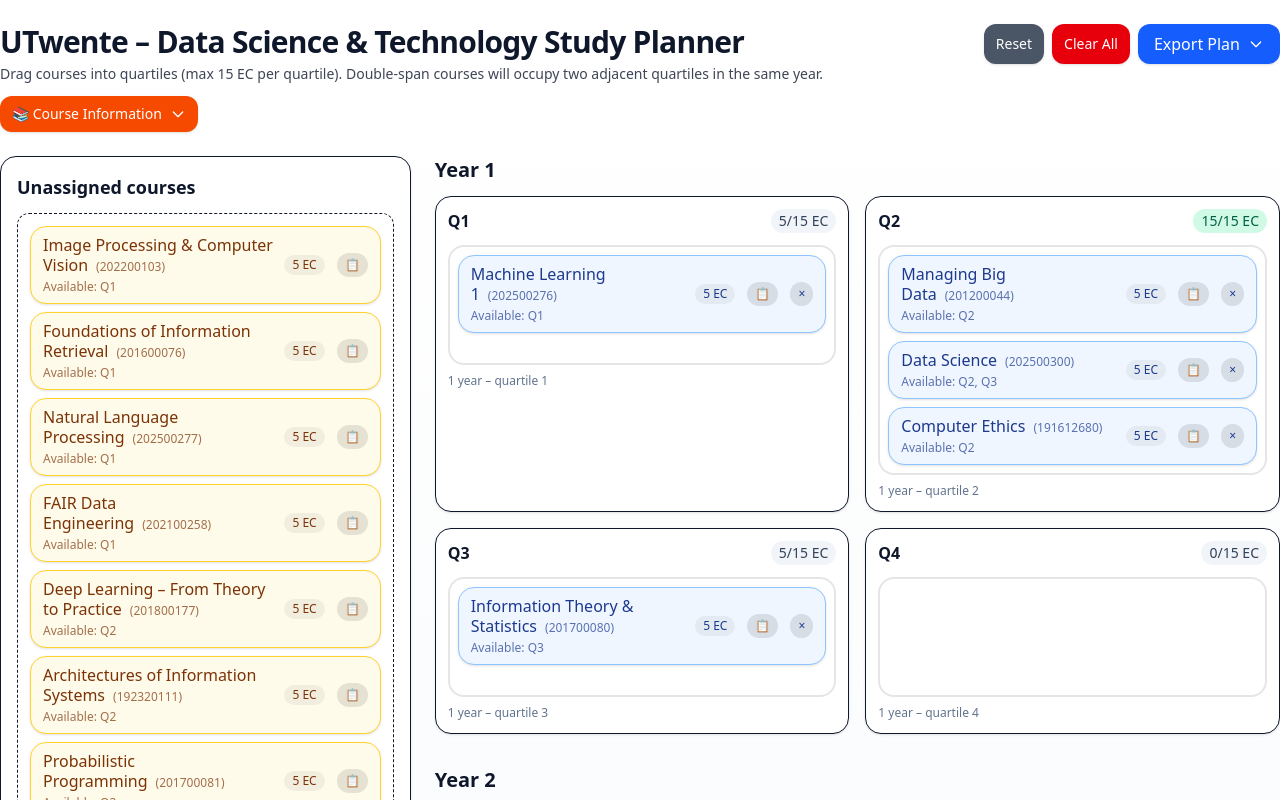
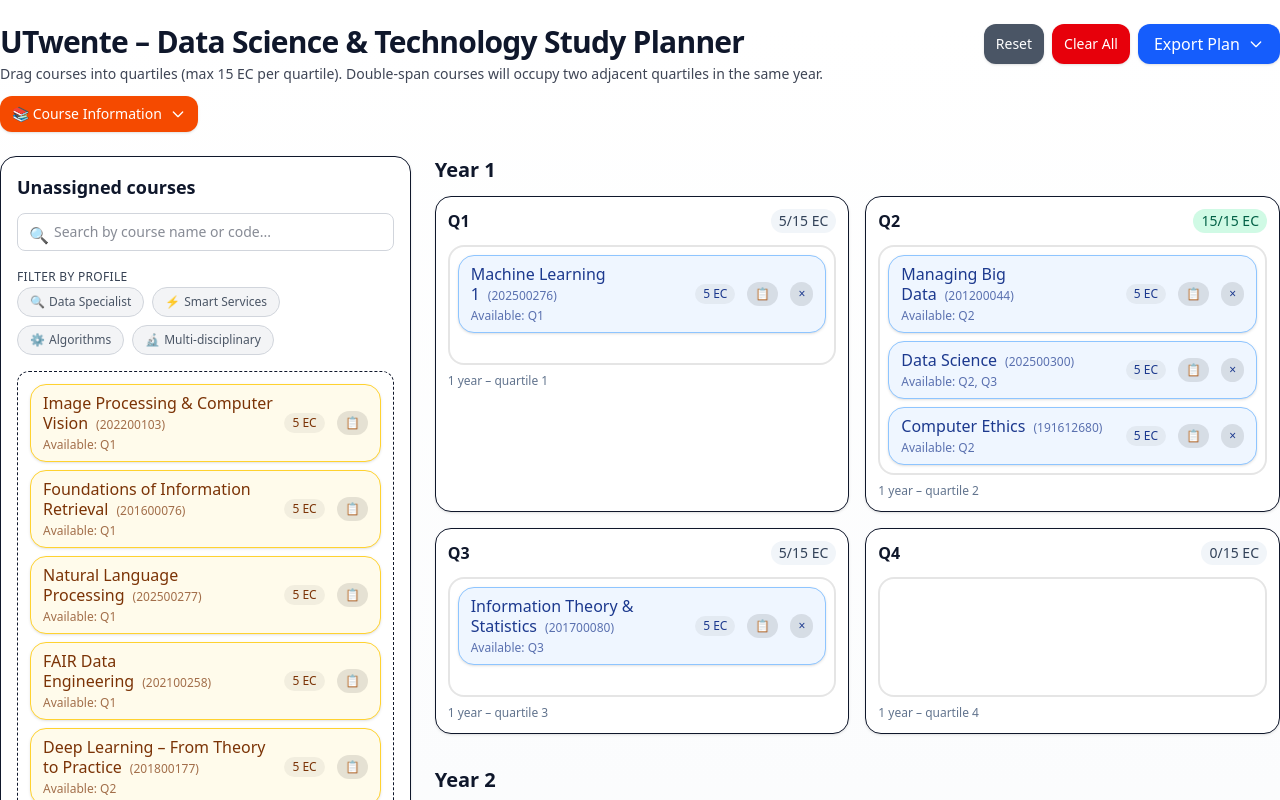
Before and after one commit to StanislavLevendeev/utwente-studyplan-assembler, a React (Vite) app: page / in a window 1280 px wide. Shown: the top 800 px of the page. Built offline with nearby package versions, Linux system fonts and the light colour scheme.

Commit message:
Added a search bar and filtering by profile

```diff
--- a/src/components/DSTStudyPlanner.tsx
+++ b/src/components/DSTStudyPlanner.tsx
@@ -1,5 +1,5 @@
 import React, { useMemo, useState, useEffect } from "react";
-import { SlotId, Course } from "../types/Course";
+import { SlotId, Course, DataScienceProfile } from "../types/Course";
 import { ALL_COURSES } from "../data/courseData";
 import { saveToLocalStorage, loadFromLocalStorage } from "../utils/storage";
 import { initialAssignments } from "../utils/initialState";
@@ -9,6 +9,7 @@
   unassign,
   isHighlightedForSlot
 } from "../utils/plannerUtils";
+import { filterCourses } from "../utils/filterUtils";
 import { Header } from "./Header";
 import { UnassignedCourses } from "./UnassignedCourses";
 import { Legend } from "./Legend";
@@ -40,6 +41,10 @@
   const [notice, setNotice] = useState<string | null>(null);
   const [highlightedSlot, setHighlightedSlot] = useState<SlotId | null>(null);
 
+  // Filter state
+  const [searchTerm, setSearchTerm] = useState<string>("");
+  const [selectedProfiles, setSelectedProfiles] = useState<DataScienceProfile[]>([]);
+
   // Save to localStorage whenever assignments change
   useEffect(() => {
     saveToLocalStorage(assignments);
@@ -49,6 +54,12 @@
 
   const assignedIds = new Set(Object.keys(assignments));
   const unassigned = courses.filter((c) => !assignedIds.has(c.id));
+
+  // Apply filters to unassigned courses
+  const filteredUnassigned = useMemo(() =>
+    filterCourses(unassigned, searchTerm, selectedProfiles),
+    [unassigned, searchTerm, selectedProfiles]
+  );
 
   const ecMap = perQuartileEc(assignments, courses);
 
@@ -79,6 +90,19 @@
     }, 30000);
   };
 
+  const handleProfileToggle = (profile: DataScienceProfile) => {
+    setSelectedProfiles(prev =>
+      prev.includes(profile)
+        ? prev.filter(p => p !== profile)
+        : [...prev, profile]
+    );
+  };
+
+  const handleClearFilters = () => {
+    setSearchTerm("");
+    setSelectedProfiles([]);
+  };
+
   return (
     <div className="w-full bg-gradient-to-b from-white to-slate-50 text-slate-900 mt-6">
       <div className="mx-auto max-w-7xl">
@@ -96,11 +120,16 @@
           <aside className="col-span-12 lg:col-span-4 flex flex-col">
             <div className="flex flex-col h-full space-y-6">
               <UnassignedCourses
-                unassigned={unassigned}
+                unassigned={filteredUnassigned}
                 highlightedSlot={highlightedSlot}
                 assignments={assignments}
                 setAssignments={setAssignments}
                 isHighlightedForSlot={isHighlightedForSlot}
+                searchTerm={searchTerm}
+                onSearchChange={setSearchTerm}
+                selectedProfiles={selectedProfiles}
+                onProfileToggle={handleProfileToggle}
+                onClearFilters={handleClearFilters}
               />
 
               <Legend />
--- /dev/null
+++ b/src/components/SearchAndFilter.tsx
@@ -0,0 +1,99 @@
+ import React from "react";
+import { DataScienceProfile } from "../types/Course";
+import { profileStyle } from "../styles/courseStyles";
+
+interface SearchAndFilterProps {
+  searchTerm: string;
+  onSearchChange: (term: string) => void;
+  selectedProfiles: DataScienceProfile[];
+  onProfileToggle: (profile: DataScienceProfile) => void;
+  onClearFilters: () => void;
+}
+
+export const SearchAndFilter: React.FC<SearchAndFilterProps> = ({
+  searchTerm,
+  onSearchChange,
+  selectedProfiles,
+  onProfileToggle,
+  onClearFilters
+}) => {
+  const allProfiles: DataScienceProfile[] = [
+    "data-specialist",
+    "smart-services",
+    "algorithms",
+    "multi-disciplinary"
+  ];
+
+  const hasActiveFilters = searchTerm.length > 0 || selectedProfiles.length > 0;
+
+  return (
+    <div className="space-y-3 mb-4">
+      {/* Search Bar */}
+      <div className="relative">
+        <input
+          type="text"
+          placeholder="Search by course name or code..."
+          value={searchTerm}
+          onChange={(e) => onSearchChange(e.target.value)}
+          className="w-full px-3 py-2 pl-9 text-sm border border-gray-300 rounded-lg focus:ring-2 focus:ring-blue-500 focus:border-blue-500 outline-none"
+        />
+        <div className="absolute left-3 top-2.5 text-gray-400">
+          🔍
+        </div>
+        {searchTerm && (
+          <button
+            onClick={() => onSearchChange("")}
+            className="absolute right-3 top-2.5 text-gray-400 hover:text-gray-600"
+          >
+            ×
+          </button>
+        )}
+      </div>
+
+      {/* Profile Filters */}
+      <div className="space-y-2">
+        <label className="text-xs font-medium text-gray-700 uppercase tracking-wide">
+          Filter by Profile
+        </label>
+        <div className="flex flex-wrap gap-2">
+          {allProfiles.map((profile) => {
+            const isSelected = selectedProfiles.includes(profile);
+            const style = profileStyle[profile];
+
+            return (
+              <button
+                key={profile}
+                onClick={() => onProfileToggle(profile)}
+                className={`inline-flex items-center gap-1 px-3 py-1.5 rounded-full text-xs border transition-all ${
+                  isSelected
+                    ? `${style.color} ring-2 ring-offset-1 ring-gray-400`
+                    : 'bg-gray-100 border-gray-300 text-gray-600 hover:bg-gray-200'
+                }`}
+              >
+                <span>{style.icon}</span>
+                {style.label}
+              </button>
+            );
+          })}
+        </div>
+      </div>
+
+      {/* Clear Filters */}
+      {hasActiveFilters && (
+        <div className="flex justify-between items-center text-xs">
+          <span className="text-gray-500">
+            {searchTerm && `Searching: "${searchTerm}"`}
+            {searchTerm && selectedProfiles.length > 0 && " • "}
+            {selectedProfiles.length > 0 && `${selectedProfiles.length} profile${selectedProfiles.length > 1 ? 's' : ''} selected`}
+          </span>
+          <button
+            onClick={onClearFilters}
+            className="text-blue-600 hover:text-blue-800 font-medium"
+          >
+            Clear all
+          </button>
+        </div>
+      )}
+    </div>
+  );
+};
--- a/src/components/UnassignedCourses.tsx
+++ b/src/components/UnassignedCourses.tsx
@@ -1,7 +1,8 @@
 import React from "react";
-import { Course, SlotId } from "../types/Course";
+import { Course, SlotId, DataScienceProfile } from "../types/Course";
 import { typeStyle } from "../styles/courseStyles";
 import { CourseCard } from "./CourseCard";
+import { SearchAndFilter } from "./SearchAndFilter";
 import { motion, AnimatePresence } from "framer-motion";
 import { unassign } from "../utils/plannerUtils";
 
@@ -11,6 +12,11 @@
   assignments: Record<string, SlotId[]>;
   setAssignments: (assignments: Record<string, SlotId[]>) => void;
   isHighlightedForSlot: (course: Course, slot: SlotId | null) => boolean;
+  searchTerm: string;
+  onSearchChange: (term: string) => void;
+  selectedProfiles: DataScienceProfile[];
+  onProfileToggle: (profile: DataScienceProfile) => void;
+  onClearFilters: () => void;
 }
 
 export const UnassignedCourses: React.FC<UnassignedCoursesProps> = ({
@@ -18,13 +24,27 @@
   highlightedSlot,
   assignments,
   setAssignments,
-  isHighlightedForSlot
+  isHighlightedForSlot,
+  searchTerm,
+  onSearchChange,
+  selectedProfiles,
+  onProfileToggle,
+  onClearFilters
 }) => {
   return (
     <section className="rounded-2xl border bg-white shadow-sm p-4 flex-1 flex flex-col min-h-0">
       <h2 className="text-lg font-semibold mb-3">Unassigned courses</h2>
+
+      <SearchAndFilter
+        searchTerm={searchTerm}
+        onSearchChange={onSearchChange}
+        selectedProfiles={selectedProfiles}
+        onProfileToggle={onProfileToggle}
+        onClearFilters={onClearFilters}
+      />
+
       <div
-        className="rounded-xl border border-dashed p-3 flex-1 overflow-y-auto max-h-[75vh]"
+        className="rounded-xl border border-dashed p-3 flex-1 overflow-y-auto max-h-[60vh]"
         onDragOver={(e) => e.preventDefault()}
         onDrop={(e) => {
           const id = e.dataTransfer.getData("text/plain");
@@ -34,7 +54,12 @@
       >
         <div className="space-y-2">
           {unassigned.length === 0 && (
-            <div className="text-sm opacity-60">All courses are placed. Drag any card here to unassigned it.</div>
+            <div className="text-sm opacity-60">
+              {searchTerm || selectedProfiles.length > 0
+                ? "No courses match your filters. Try clearing filters or adjusting your search."
+                : "All courses are placed. Drag any card here to unassign it."
+              }
+            </div>
           )}
           <AnimatePresence>
             {unassigned.map((c) => (
--- /dev/null
+++ b/src/utils/filterUtils.ts
@@ -0,0 +1,26 @@
+import { Course, DataScienceProfile } from "../types/Course";
+
+/**
+ * Filter courses based on search term and selected profiles
+ */
+export const filterCourses = (
+  courses: Course[],
+  searchTerm: string,
+  selectedProfiles: DataScienceProfile[]
+): Course[] => {
+  return courses.filter((course) => {
+    // Search filter: check if search term matches course title or code
+    const matchesSearch = !searchTerm ||
+      course.title.toLowerCase().includes(searchTerm.toLowerCase()) ||
+      (course.code && course.code.toLowerCase().includes(searchTerm.toLowerCase()));
+
+    // Profile filter: if no profiles selected, show all courses
+    // If profiles selected, show courses that have at least one matching profile
+    // Also show courses without profiles (like required/advanced courses)
+    const matchesProfile = selectedProfiles.length === 0 ||
+      !course.profiles ||
+      course.profiles.some(profile => selectedProfiles.includes(profile));
+
+    return matchesSearch && matchesProfile;
+  });
+};
```
